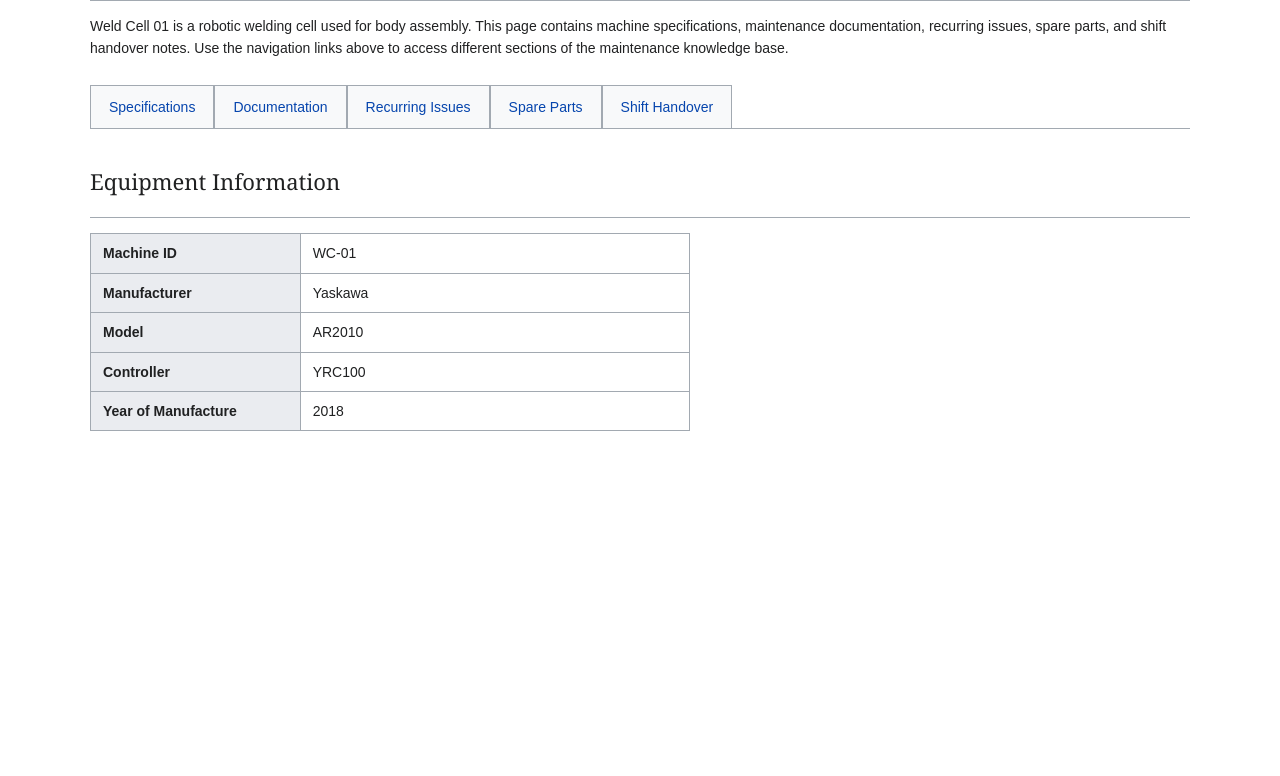
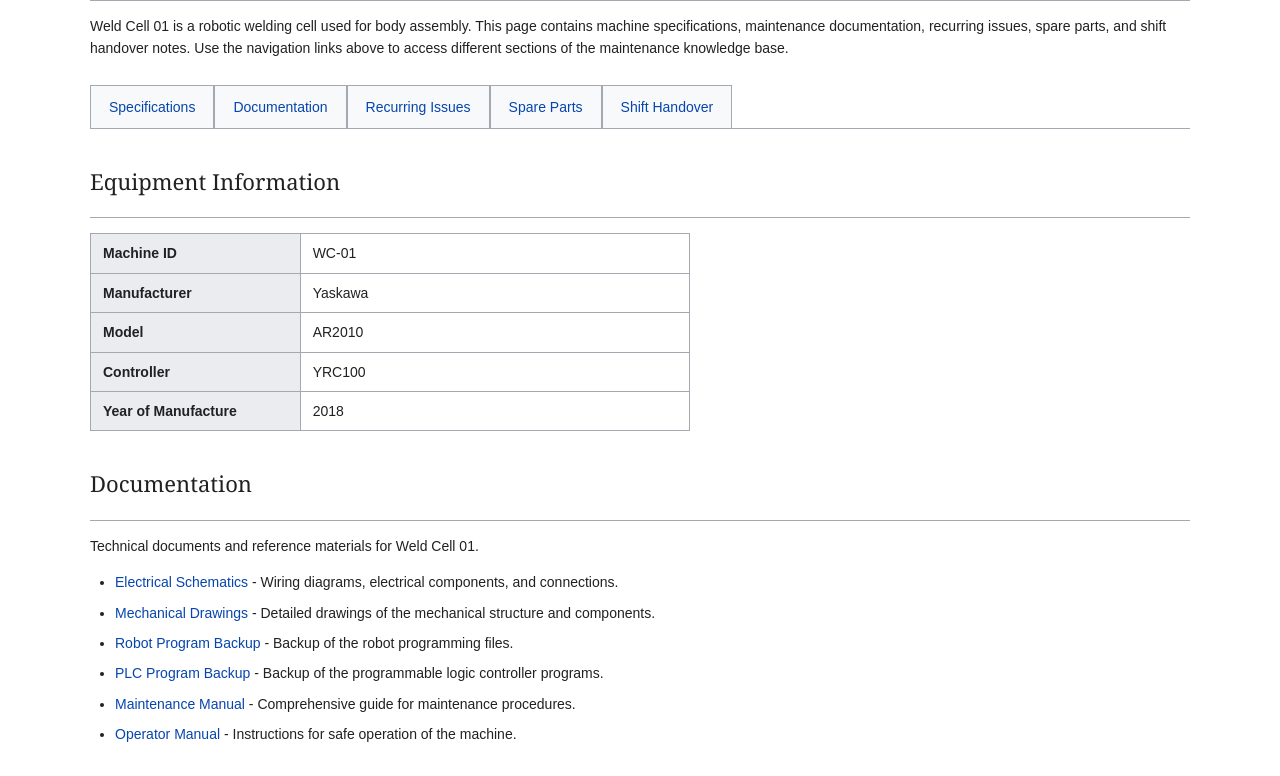
Before and after one commit to aabledso/machineLink, a plain HTML site: page welder.html in a window 1280 px wide. Shown: the part 172-948 px from the top of the page. Before the commit the page ends 800 px from the top, so only its background shows below. Drawn offline with Linux system fonts and the light colour scheme.

Commit message:
Added content to documentation section

```diff
--- a/welder.html
+++ b/welder.html
@@ -61,6 +61,27 @@
                 </tr>
             </table>
         </section>
+        <section id="documentation">
+            <h2>Documentation</h2>
+            <hr>
+            <p>
+                Technical documents and reference materials for Weld Cell 01.
+            </p>
+            <ul>
+                <li><a href="#">Electrical Schematics</a>
+                    - Wiring diagrams, electrical components, and connections.</li>
+                <li><a href="#">Mechanical Drawings</a>
+                    - Detailed drawings of the mechanical structure and components.</li>
+                <li><a href="#">Robot Program Backup</a>
+                    - Backup of the robot programming files.</li>
+                <li><a href="#">PLC Program Backup</a>
+                    - Backup of the programmable logic controller programs.</li>
+                <li><a href="#">Maintenance Manual</a>
+                    - Comprehensive guide for maintenance procedures.</li>
+                <li><a href="#">Operator Manual</a>
+                    - Instructions for safe operation of the machine.</li>
+            </ul>
+        </section>
     </main>
 
 </body>
```
